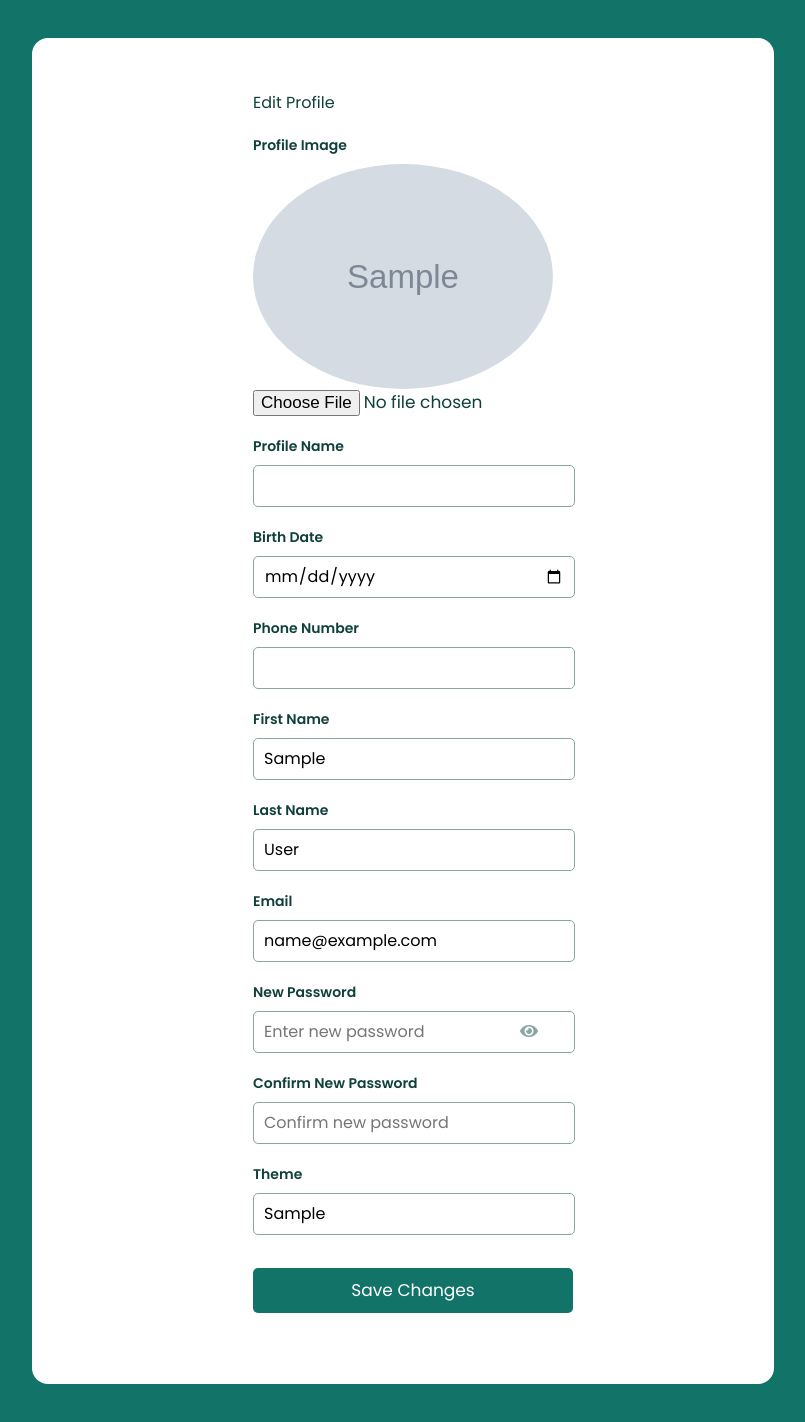
After one commit to da-nielh/real-time-chat-app, a PHP site: page /edit_profile.php in a window 1280 px wide. The commit adds this page. Shown: the whole page, without its empty margins (237-1042 px from the left). Run offline with PHP 8.4, Linux system fonts and the light colour scheme; the visitor is signed in with stand-in values (Sample User, id 1); tables that the repository leaves empty hold one stand-in row (values such as "Sample post"); grey boxes marked "Sample" are stand-in pictures; data that the repository does not hold is empty.

```diff
--- /dev/null
+++ b/edit_profile.php
@@ -0,0 +1,73 @@
+<?php
+session_start();
+include_once "php/config.php";
+if(!isset($_SESSION['unique_id'])){
+    header("location: login.php");
+}
+$unique_id = $_SESSION['unique_id'];
+$sql = mysqli_query($conn, "SELECT * FROM users WHERE unique_id = '{$unique_id}'");
+if(mysqli_num_rows($sql) > 0){
+    $row = mysqli_fetch_assoc($sql);
+} else {
+    header("location: login.php");
+}
+?>
+<?php include_once "header.php"; ?>
+<body>
+    <div class="wrapper">
+        <section class="form edit-profile">
+            <header>Edit Profile</header>
+            <form action="php/edit_profile.php" method="POST" enctype="multipart/form-data" autocomplete="off">
+                <div class="error-text"></div>
+                <div class="field image">
+                    <label>Profile Image</label>
+                    <img src="php/images/<?php echo $row['img']; ?>" alt="Profile Image">
+                    <input type="file" name="image" accept="image/x-png,image/gif,image/jpeg,image/jpg">
+                </div>
+                <div class="field input">
+                    <label>Profile Name</label>
+                    <input type="text" name="profilename" value="<?php echo $row['ProfileName']; ?>" required>
+                </div>
+                <div class="field input">
+                    <label>Birth Date</label>
+                    <input type="date" name="birthdate" value="<?php echo $row['BirthDate']; ?>" required>
+                </div>
+                <div class="field input">
+                    <label>Phone Number</label>
+                    <input type="text" name="phonenumber" value="<?php echo $row['PhoneNumber']; ?>" required>
+                </div>
+                <div class="field input">
+                    <label>First Name</label>
+                    <input type="text" name="fname" value="<?php echo $row['fname']; ?>" required>
+                </div>
+                <div class="field input">
+                    <label>Last Name</label>
+                    <input type="text" name="lname" value="<?php echo $row['lname']; ?>" required>
+                </div>
+                <div class="field input">
+                    <label>Email</label>
+                    <input type="email" name="email" value="<?php echo $row['email']; ?>" required>
+                </div>
+                <div class="field input">
+                    <label>New Password</label>
+                    <input type="password" name="new_password" placeholder="Enter new password">
+                    <i class="fas fa-eye"></i>
+                </div>
+                <div class="field input">
+                    <label>Confirm New Password</label>
+                    <input type="password" name="confirm_password" placeholder="Confirm new password">
+                </div>
+                <div class="field input">
+                    <label>Theme</label>
+                    <input type="text" name="theme" value="<?php echo $row['theme']; ?>" required>
+                </div>
+                <div class="field button">
+                    <input type="submit" name="submit" value="Save Changes">
+                </div>
+            </form>
+        </section>
+    </div>
+
+    <script src="javascript/pass-show-hide.js"></script>
+</body>
+</html>
--- a/newstyle.css
+++ b/newstyle.css
@@ -84,6 +84,7 @@ body {
     background-color: #fff;
     border-radius: 16px;
     margin-top: 3%;
+    margin-bottom: 3%;
     width: 50%;
 }
 
@@ -248,6 +249,15 @@ body {
 
 .users header h1 {
     font-size: 40px;
+    color: #127369;
+}
+
+.settings-icon {
+    margin-left: auto;
+    color: #8AA6A3;
+}
+
+.settings-icon:hover {
     color: #127369;
 }
 
@@ -660,7 +670,7 @@ iframe {
         width: 100%;
     }
     .wrapperr {
-        width: 100%;
+        width: 87%;
     }
 
 }
--- a/users.php
+++ b/users.php
@@ -33,6 +33,7 @@
     <section class="users">
       <header>
         <h1>Chat</h1>
+        <a href="edit_profile.php" class="settings-icon"><i class="fas fa-cog"></i></a>
       </header>
       <div class="search">
           <input type="text" placeholder="Enter name to search..." />
@@ -40,9 +41,6 @@
           <button><i class="fas fa-search"></i></button>
       </div>
       <div class="users-list">
-        <ul>
-          <li><a href="#" data-url="https://www.example.com">chat</a></li>
-        </ul>
       </div>
     </section>
   </div>
```
Also changed, not shown: index.php (+12 -1 lines), php/edit_profile.php (added, +82 -0 lines), php/images/1720786549profile101.png (added), php/images/1720790619profile1.png (added), php/images/1720790689profile101.png (added), php/images/1720801050metting.jpg (added), php/images/1720801069metting.jpg (added), php/images/1720801189metting.jpg (added), php/images/1720801202metting.jpg (added).
